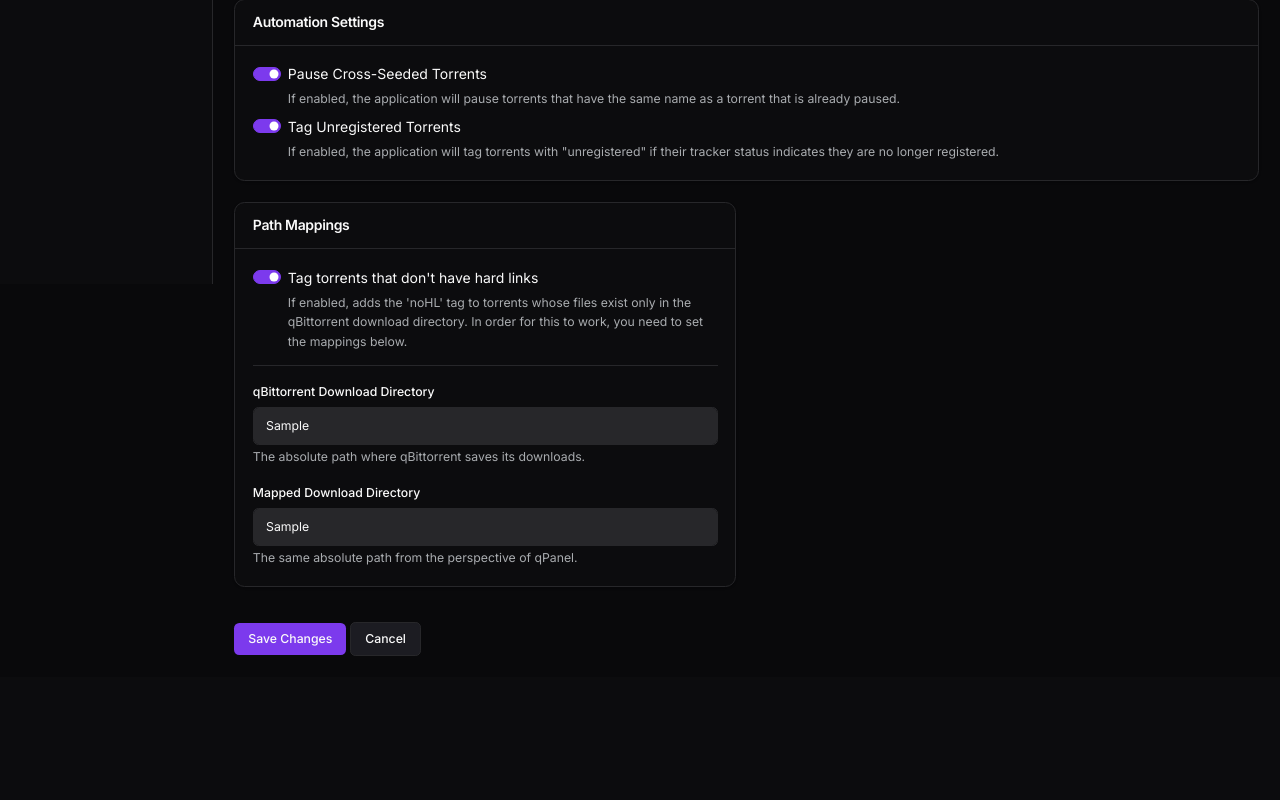
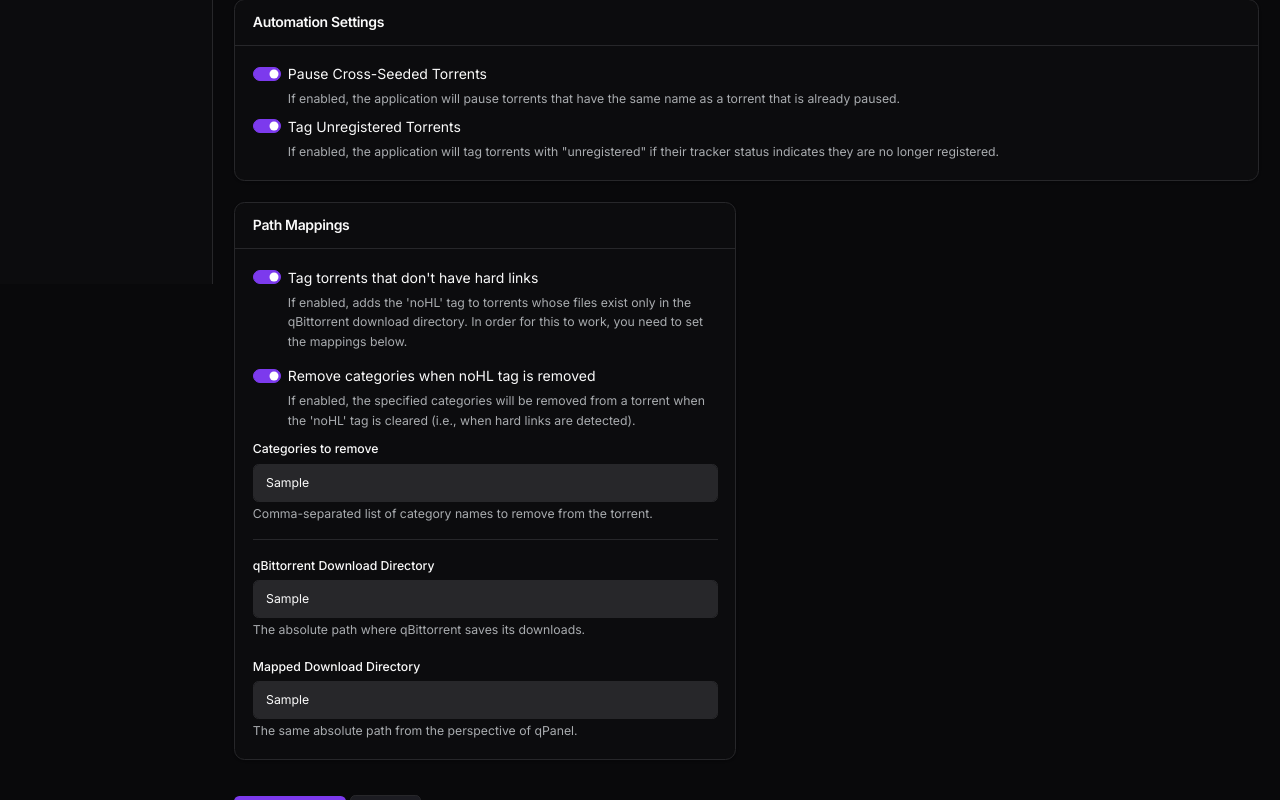
Before and after one commit to leo-stotch/qpanel, a Flask app: page /instances/edit/1 in a window 1280 px wide. Shown: the part 516-1316 px from the top of the page. Before the commit the page ends 1172 px from the top, so only its background shows below. Run offline with Flask 3, Linux system fonts and the light colour scheme; tables that the repository leaves empty hold one stand-in row (values such as "Sample post").

Commit message:
Add option to remove categories when noHL tag is cleared

```diff
--- a/app/app.py
+++ b/app/app.py
@@ -65,6 +65,8 @@ class Instance(db.Model):
     qbt_download_dir = db.Column(db.String(500))
     mapped_download_dir = db.Column(db.String(500))
     tag_nohardlinks = db.Column(db.Boolean, default=False)
+    remove_category_on_nohl_removal = db.Column(db.Boolean, default=False)
+    nohl_removal_categories = db.Column(db.Text, default='')
     pause_cross_seeded_torrents = db.Column(db.Boolean, default=False)
     tag_unregistered_torrents = db.Column(db.Boolean, default=False)
     orphaned_scan_enabled = db.Column(db.Boolean, default=False)
@@ -497,6 +499,8 @@ def instances():
             qbt_download_dir=request.form.get('qbt_download_dir'),
             mapped_download_dir=request.form.get('mapped_download_dir'),
             tag_nohardlinks=request.form.get('tag_nohardlinks') == 'true',
+            remove_category_on_nohl_removal=request.form.get('remove_category_on_nohl_removal') == 'true',
+            nohl_removal_categories=request.form.get('nohl_removal_categories', ''),
             pause_cross_seeded_torrents=request.form.get('pause_cross_seeded_torrents') == 'true',
             tag_unregistered_torrents=request.form.get('tag_unregistered_torrents') == 'true'
         )
@@ -541,6 +545,8 @@ def edit_instance(instance_id):
         instance.qbt_download_dir = request.form.get('qbt_download_dir')
         instance.mapped_download_dir = request.form.get('mapped_download_dir')
         instance.tag_nohardlinks = request.form.get('tag_nohardlinks') == 'true'
+        instance.remove_category_on_nohl_removal = request.form.get('remove_category_on_nohl_removal') == 'true'
+        instance.nohl_removal_categories = request.form.get('nohl_removal_categories', '')
         instance.pause_cross_seeded_torrents = request.form.get('pause_cross_seeded_torrents') == 'true'
         instance.tag_unregistered_torrents = request.form.get('tag_unregistered_torrents') == 'true'
         db.session.commit()
--- a/app/migrations/versions/838b25837534_add_orphaned_files_support.py
+++ b/app/migrations/versions/838b25837534_add_orphaned_files_support.py
@@ -33,6 +33,8 @@ def upgrade():
             sa.Column('qbt_download_dir', sa.String(length=500), nullable=True),
             sa.Column('mapped_download_dir', sa.String(length=500), nullable=True),
             sa.Column('tag_nohardlinks', sa.Boolean(), nullable=True),
+            sa.Column('remove_category_on_nohl_removal', sa.Boolean(), nullable=True),
+            sa.Column('nohl_removal_categories', sa.Text(), nullable=True),
             sa.Column('pause_cross_seeded_torrents', sa.Boolean(), nullable=True),
             sa.Column('tag_unregistered_torrents', sa.Boolean(), nullable=True),
             sa.Column('orphaned_scan_enabled', sa.Boolean(), nullable=True),
--- a/app/templates/edit_instance.html
+++ b/app/templates/edit_instance.html
@@ -71,6 +71,20 @@
                             <label class="form-check-label" for="tag_nohardlinks">Tag torrents that don't have hard links</label>
                             <small class="form-text text-muted d-block">If enabled, adds the 'noHL' tag to torrents whose files exist only in the qBittorrent download directory. In order for this to work, you need to set the mappings below.</small>
                         </div>
+                        <div id="nohl_options" style="{% if not instance.tag_nohardlinks %}display: none;{% endif %}">
+                            <div class="form-check form-switch mb-2">
+                                <input class="form-check-input" type="checkbox" id="remove_category_on_nohl_removal" name="remove_category_on_nohl_removal" value="true" {% if instance.remove_category_on_nohl_removal %}checked{% endif %}>
+                                <label class="form-check-label" for="remove_category_on_nohl_removal">Remove categories when noHL tag is removed</label>
+                                <small class="form-text text-muted d-block">If enabled, the specified categories will be removed from a torrent when the 'noHL' tag is cleared (i.e., when hard links are detected).</small>
+                            </div>
+                            <div id="nohl_categories_field" style="{% if not instance.remove_category_on_nohl_removal %}display: none;{% endif %}">
+                                <div class="form-group mt-2 mb-3">
+                                    <label for="nohl_removal_categories" class="form-label">Categories to remove</label>
+                                    <input type="text" class="form-control" id="nohl_removal_categories" name="nohl_removal_categories" value="{{ instance.nohl_removal_categories or '' }}" placeholder="e.g., movies, tv-shows">
+                                    <small class="form-text text-muted">Comma-separated list of category names to remove from the torrent.</small>
+                                </div>
+                            </div>
+                        </div>
                         <div id="hardlinks_fields" style="{% if not instance.tag_nohardlinks %}display: none;{% endif %}">
                             <hr class="my-3">
                             <div class="form-group mb-3">
@@ -100,23 +114,33 @@
     document.addEventListener('DOMContentLoaded', function() {
         const tagNoHardlinksCheckbox = document.getElementById('tag_nohardlinks');
         const hardlinksFields = document.getElementById('hardlinks_fields');
+        const nohlOptions = document.getElementById('nohl_options');
         const qbtDownloadDirInput = document.getElementById('qbt_download_dir');
         const mappedDownloadDirInput = document.getElementById('mapped_download_dir');
+        const removeCategoryToggle = document.getElementById('remove_category_on_nohl_removal');
+        const nohlCategoriesField = document.getElementById('nohl_categories_field');
 
         function toggleHardlinksFields() {
-            if (tagNoHardlinksCheckbox.checked) {
-                hardlinksFields.style.display = 'block';
+            const enabled = tagNoHardlinksCheckbox.checked;
+            hardlinksFields.style.display = enabled ? 'block' : 'none';
+            nohlOptions.style.display = enabled ? 'block' : 'none';
+            if (enabled) {
                 qbtDownloadDirInput.setAttribute('required', 'required');
                 mappedDownloadDirInput.setAttribute('required', 'required');
             } else {
-                hardlinksFields.style.display = 'none';
                 qbtDownloadDirInput.removeAttribute('required');
                 mappedDownloadDirInput.removeAttribute('required');
             }
         }
 
+        function toggleCategoriesField() {
+            nohlCategoriesField.style.display = removeCategoryToggle.checked ? 'block' : 'none';
+        }
+
         tagNoHardlinksCheckbox.addEventListener('change', toggleHardlinksFields);
+        removeCategoryToggle.addEventListener('change', toggleCategoriesField);
         toggleHardlinksFields(); // Run on page load
+        toggleCategoriesField(); // Run on page load
     });
 </script>
 {% endblock %}
```
Also changed, not shown: app/migrations/versions/c3a1f8e92b47_add_nohl_category_removal_settings.py (added, +44 -0 lines), app/scheduler.py (+8 -0 lines).
